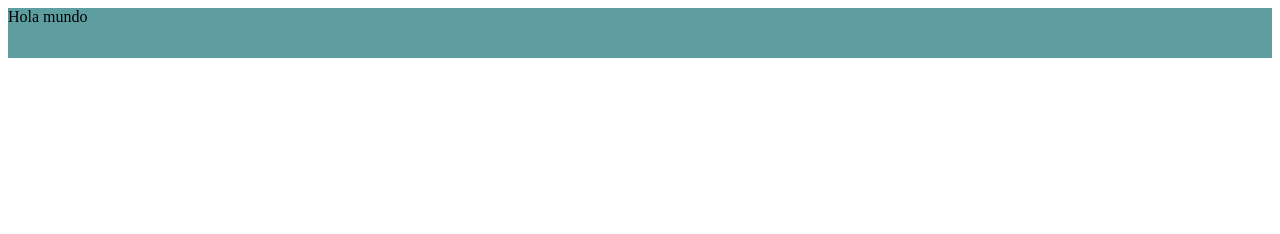
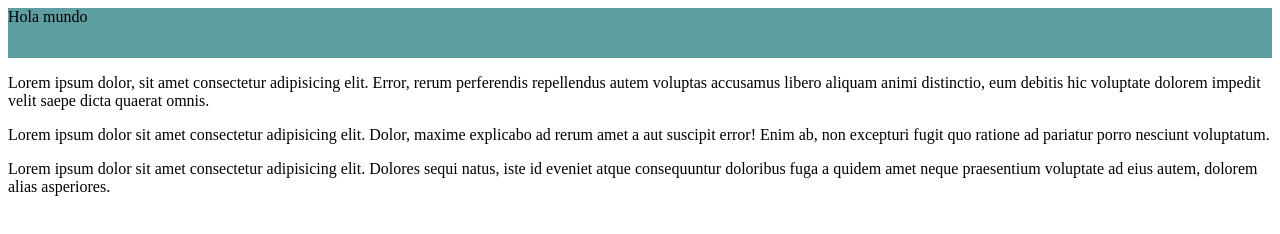
Before and after one commit to MatiPeluffo/probandogithub, a plain HTML site: page index.html in a window 1280 px wide. Drawn offline with Linux system fonts and the light colour scheme.

```diff
--- a/index.html
+++ b/index.html
@@ -9,5 +9,8 @@
 </head>
 <body>
     <header>Hola mundo</header>
+    <p>Lorem ipsum dolor, sit amet consectetur adipisicing elit. Error, rerum perferendis repellendus autem voluptas accusamus libero aliquam animi distinctio, eum debitis hic voluptate dolorem impedit velit saepe dicta quaerat omnis.</p>
+    <p>Lorem ipsum dolor sit amet consectetur adipisicing elit. Dolor, maxime explicabo ad rerum amet a aut suscipit error! Enim ab, non excepturi fugit quo ratione ad pariatur porro nesciunt voluptatum.</p>
+    <p>Lorem ipsum dolor sit amet consectetur adipisicing elit. Dolores sequi natus, iste id eveniet atque consequuntur doloribus fuga a quidem amet neque praesentium voluptate ad eius autem, dolorem alias asperiores.</p>
 </body>
 </html>
```
